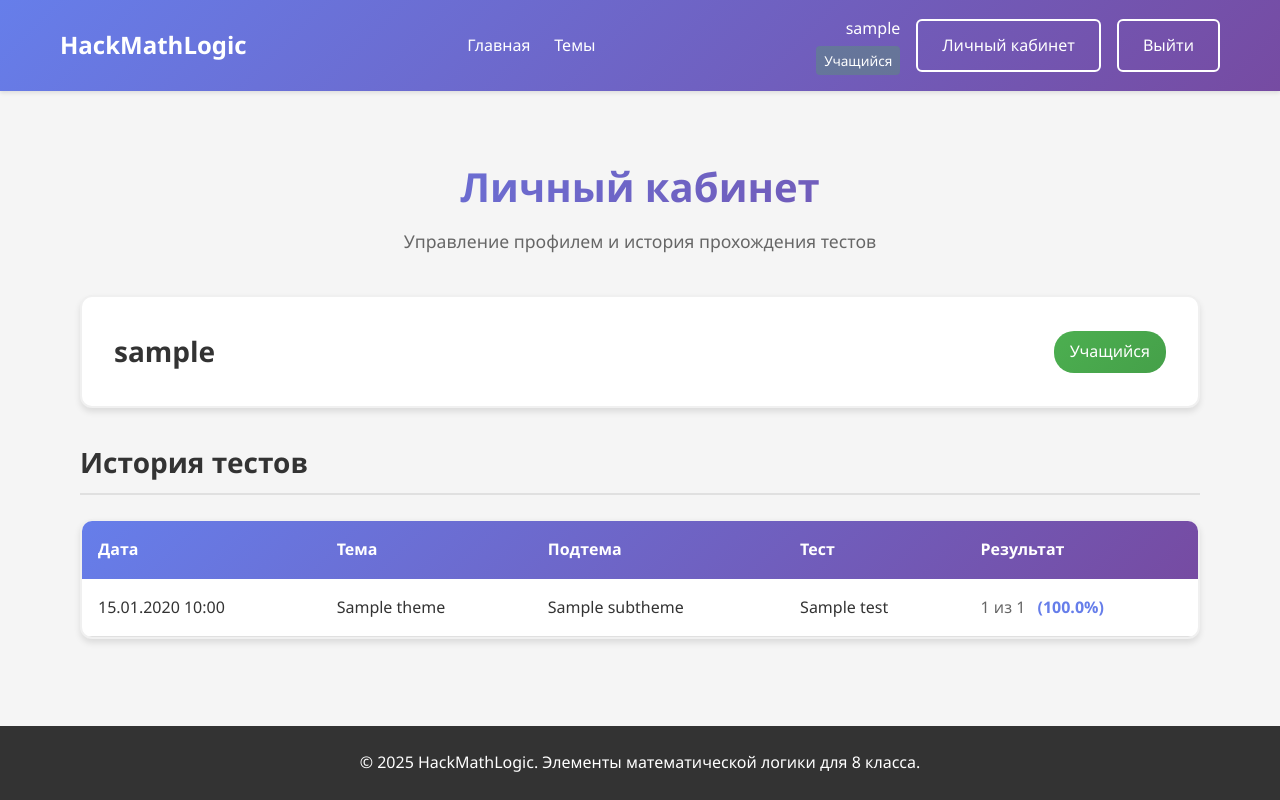
After one commit to AlexsaBlackwood/HackMathLogic, a Django app: page /profile/ in a window 1280 px wide. The commit adds this page. Run offline with Django 5.2, Linux system fonts and the light colour scheme; a user stored in the database is signed in; tables that the repository leaves empty hold one stand-in row (values such as "Sample post").

Commit message:
upd for 6 semester

```diff
--- a/HackMathLogic/urls.py
+++ b/HackMathLogic/urls.py
@@ -48,4 +48,5 @@ urlpatterns = [
     path('themes/<int:t_id>/<int:st_id>/tests/<int:test_id>/questions/<int:q_id>/answers/add/', main.views.TestAnswerVariantCreateView.as_view(), name="testanswervariant_add"),
     path('themes/<int:t_id>/<int:st_id>/tests/<int:test_id>/questions/<int:q_id>/answers/<int:a_id>/edit/', main.views.TestAnswerVariantUpdateView.as_view(), name="testanswervariant_edit"),
     path('themes/<int:t_id>/<int:st_id>/tests/<int:test_id>/questions/<int:q_id>/answers/<int:a_id>/delete/', main.views.TestAnswerVariantDeleteView.as_view(), name="testanswervariant_delete"),
+    path('profile/', main.views.ProfileView.as_view(), name="profile"),
 ]
--- a/main/templates/base.html
+++ b/main/templates/base.html
@@ -27,6 +27,7 @@
                             </span>
                         {% endif %}
                     </div>
+                    <a href="{% url 'profile' %}" class="btn btn-outline">Личный кабинет</a>
                     <a href="{% url 'logout' %}" class="btn btn-outline">Выйти</a>
                 {% else %}
                     <a href="{% url 'login' %}" class="btn btn-outline">Войти</a>
--- /dev/null
+++ b/main/templates/profile.html
@@ -0,0 +1,58 @@
+{% extends 'base.html' %}
+{% block content %}
+<div class="profile-container">
+    <div class="page-header">
+        <h1>Личный кабинет</h1>
+        <p class="page-description">Управление профилем и история прохождения тестов</p>
+    </div>
+
+    <div class="user-info-card">
+        <div class="user-info-header">
+            <h2 class="user-name-large">{{ request.user.username }}</h2>
+            <span class="user-role-badge role-{{ request.user.profile.role|lower }}">
+                {{ request.user.profile.get_role_display }}
+            </span>
+        </div>
+    </div>
+
+    <div class="results-section">
+        <h3 class="section-title">История тестов</h3>
+        {% if results_data %}
+            <div class="results-table-wrapper">
+                <table class="results-table-styled">
+                    <thead>
+                        <tr>
+                            <th>Дата</th>
+                            <th>Тема</th>
+                            <th>Подтема</th>
+                            <th>Тест</th>
+                            <th>Результат</th>
+                        </tr>
+                    </thead>
+                    <tbody>
+                        {% for item in results_data %}
+                        <tr>
+                            <td>{{ item.result.created_at|date:"d.m.Y H:i" }}</td>
+                            <td>{{ item.result.test.subtheme.theme.title }}</td>
+                            <td>{{ item.result.test.subtheme.title }}</td>
+                            <td>{{ item.result.test.question }}</td>
+                            <td>
+                                <span class="result-count">{{ item.correct }} из {{ item.total }}</span>
+                                <span class="result-percentage">({{ item.percentage }}%)</span>
+                            </td>
+                        </tr>
+                        {% endfor %}
+                    </tbody>
+                </table>
+            </div>
+        {% else %}
+            <div class="empty-state">
+                <div class="empty-icon">📝</div>
+                <h3>Тесты пока не пройдены</h3>
+                <p>Вы ещё не проходили тесты. Начните изучение математической логики!</p>
+                <a href="{% url 'themes_list' %}" class="btn btn-primary">Перейти к темам</a>
+            </div>
+        {% endif %}
+    </div>
+</div>
+{% endblock %}
--- a/main/views.py
+++ b/main/views.py
@@ -449,8 +449,38 @@ class TestRunView(RoleRequiredMixin, View):
             "subtheme": subtheme,
             "test": test,
             "show_answers": True,
-            "selected_answers": selected_answers,
             "correct_count": correct_count,
             "total_questions": total_questions,
             "percentage": round(percentage, 1)
         })
+
+
+class ProfileView(RoleRequiredMixin, View):
+    template_name = 'profile.html'
+    required_roles = []
+
+    def get(self, request, *args, **kwargs):
+        results = Result.objects.filter(user=request.user).select_related(
+            'test', 'test__subtheme', 'test__subtheme__theme'
+        ).prefetch_related('items__answer__question').order_by('-created_at')
+
+        results_data = []
+        for result in results:
+            total = result.test.questions.count()
+            correct = 0
+            for question in result.test.questions.all():
+                correct_answers = set(question.answers.filter(is_right=True).values_list('id', flat=True))
+                selected = set(result.items.filter(answer__question=question).values_list('answer_id', flat=True))
+                if correct_answers == selected and len(correct_answers) > 0:
+                    correct += 1
+            percentage = round(correct / total * 100, 1) if total > 0 else 0
+            results_data.append({
+                'result': result,
+                'correct': correct,
+                'total': total,
+                'percentage': percentage,
+            })
+
+        return render(request, self.template_name, {
+            'results_data': results_data,
+        })
--- a/static/css/style.css
+++ b/static/css/style.css
@@ -1006,10 +1006,17 @@ body {
     display: flex;
     align-items: center;
     gap: 1rem;
+    cursor: pointer;
 }
 
 .answer-item:hover {
     border-color: #667eea;
+    background-color: #f9f9f9;
+}
+
+.answer-text {
+    flex: 1;
+    font-size: 1rem;
 }
 
 .answer-label {
@@ -1121,3 +1128,105 @@ h2 {
 h3 {
     font-size: 1.25rem;
 }
+
+/* Личный кабинет */
+.profile-container {
+    max-width: 1200px;
+    margin: 0 auto;
+    padding: 2rem 20px;
+}
+
+.user-info-card {
+    background: white;
+    border-radius: 12px;
+    box-shadow: 0 4px 6px rgba(0,0,0,0.1);
+    padding: 2rem;
+    margin-bottom: 2rem;
+    border: 2px solid #f0f0f0;
+}
+
+.user-info-header {
+    display: flex;
+    justify-content: space-between;
+    align-items: center;
+    gap: 1rem;
+    flex-wrap: wrap;
+}
+
+.user-name-large {
+    font-size: 1.75rem;
+    color: #333;
+    margin: 0;
+}
+
+.user-role-badge {
+    font-size: 1rem;
+    padding: 0.5rem 1rem;
+    border-radius: 20px;
+    background: linear-gradient(135deg, #667eea 0%, #764ba2 100%);
+    color: white;
+    font-weight: 500;
+}
+
+.user-role-badge.role-student {
+    background: linear-gradient(135deg, #4caf50 0%, #45a049 100%);
+}
+
+.user-role-badge.role-teacher {
+    background: linear-gradient(135deg, #2196f3 0%, #1976d2 100%);
+}
+
+.user-role-badge.role-admin {
+    background: linear-gradient(135deg, #ff9800 0%, #f57c00 100%);
+}
+
+.results-section {
+    margin-top: 2rem;
+}
+
+.results-table-wrapper {
+    background: white;
+    border-radius: 12px;
+    box-shadow: 0 4px 6px rgba(0,0,0,0.1);
+    overflow: hidden;
+    border: 2px solid #f0f0f0;
+}
+
+.results-table-styled {
+    width: 100%;
+    border-collapse: collapse;
+}
+
+.results-table-styled thead {
+    background: linear-gradient(135deg, #667eea 0%, #764ba2 100%);
+    color: white;
+}
+
+.results-table-styled th {
+    padding: 1rem;
+    text-align: left;
+    font-weight: 600;
+}
+
+.results-table-styled td {
+    padding: 1rem;
+    border-bottom: 1px solid #e0e0e0;
+}
+
+.results-table-styled tbody tr:nth-child(even) {
+    background-color: #f9f9f9;
+}
+
+.results-table-styled tbody tr:hover {
+    background-color: #f0f0f0;
+}
+
+.result-count {
+    color: #666;
+}
+
+.result-percentage {
+    color: #667eea;
+    font-weight: 600;
+    margin-left: 0.5rem;
+}
```
Also changed, not shown: main/templates/tests/run.html (+5 -30 lines).
